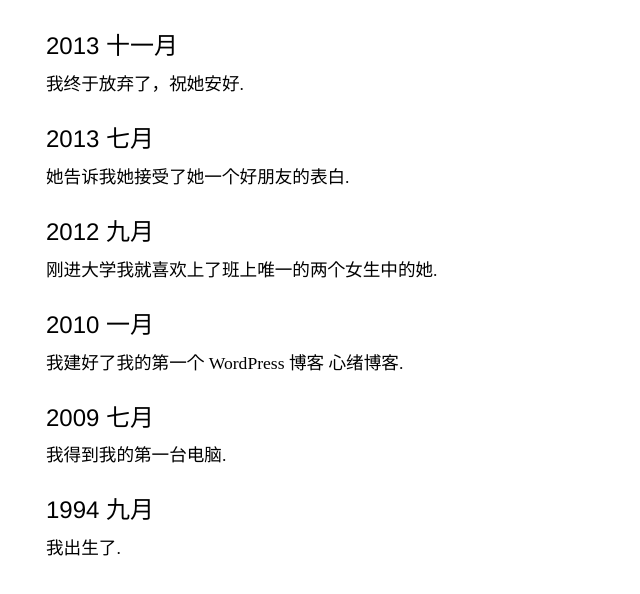
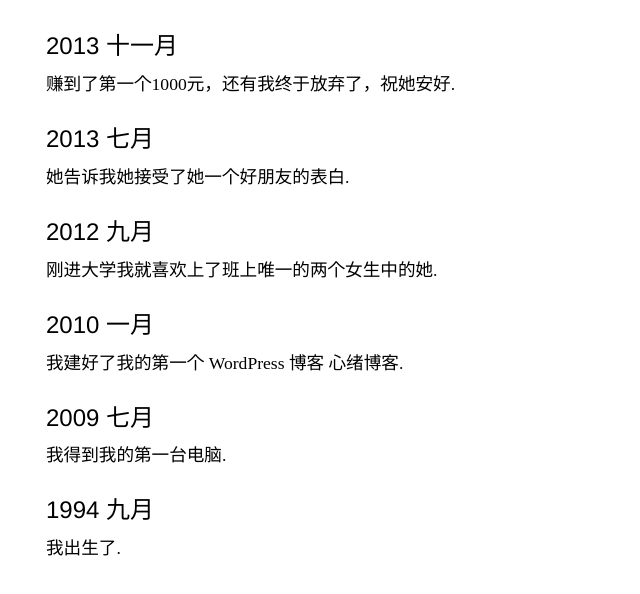
Before and after one commit to enirehtac/enirehtac.github.io, a plain HTML site: page timeline.html in a window 1280 px wide. Shown: the part 132-726 px from the top of the page, without its empty margins (252-892 px from the left). Drawn offline with Linux system fonts and the light colour scheme.

Commit message:
Updated timeline.html

```diff
--- a/timeline.html
+++ b/timeline.html
@@ -12,7 +12,7 @@
 <article>
 <h1><a href="../">不管她变成什么样，我都爱她</a></h1>
   <h2><time datetime="2013">2013 十一月</time></h2>
-<p>我终于放弃了，祝她安好.</p>
+<p>赚到了第一个1000元，还有我终于放弃了，祝她安好.</p>
   <h2><time datetime="2013">2013 七月</time></h2>
 <p>她告诉我她接受了她一个好朋友的表白.</p>
   <h2><time datetime="2012">2012 九月</time></h2>
```
